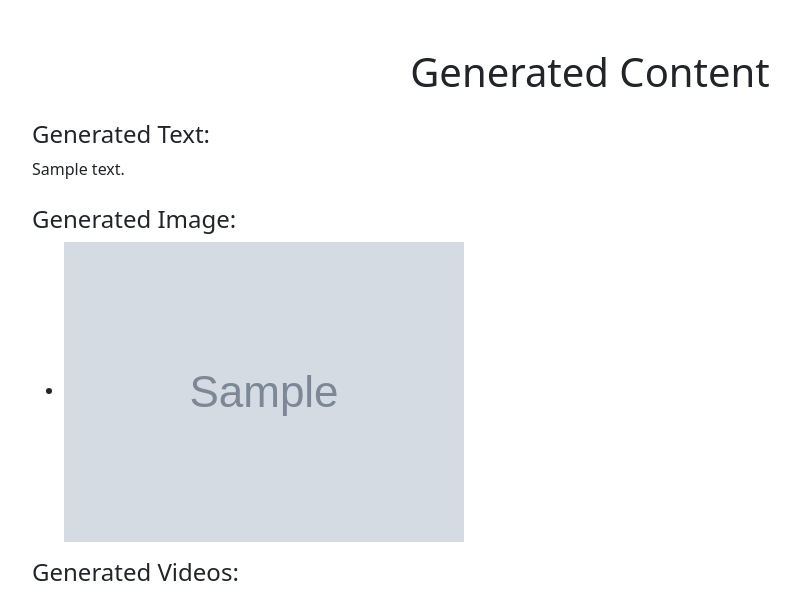
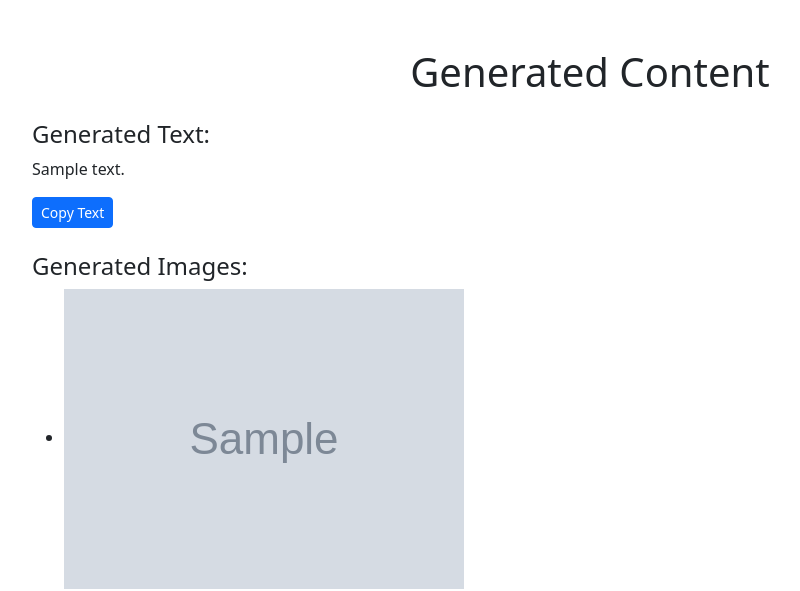
Before and after one commit to param-kasana/Daily_News_Content_Generator, a Flask app: template templates/result.html in a window 1280 px wide. Shown: the top 591 px of the page, without its empty margins (50-850 px from the left). Run offline with Flask 3, Linux system fonts and the light colour scheme; the template is opened without the code that fills it: most values are stand-ins (such as "Sample title", 1, 10 or a date in 2020); grey boxes marked "Sample" are stand-in pictures.

Commit message:
Implemented download functionality

```diff
--- a/templates/result.html
+++ b/templates/result.html
@@ -5,56 +5,87 @@
     <meta name="viewport" content="width=device-width, initial-scale=1.0">
     <title>Generated Content</title>
     <link href="https://cdn.jsdelivr.net/npm/bootstrap@5.3.0-alpha3/dist/css/bootstrap.min.css" rel="stylesheet">
+    <script>
+        // Function to copy text to clipboard
+        function copyToClipboard(id) {
+            const text = document.getElementById(id).innerText;
+            navigator.clipboard.writeText(text).then(() => {
+                alert("Text copied to clipboard!");
+            }).catch(err => {
+                alert("Failed to copy text!");
+            });
+        }
+    </script>
 </head>
 <body>
     <div class="container mt-5">
         <h1 class="text-center">Generated Content</h1>
+
+        <!-- Generated Text -->
         {% if outputs.text %}
         <div class="mt-4">
             <h4>Generated Text:</h4>
-            <p>{{ outputs.text }}</p>
+            <p id="generated-text">{{ outputs.text }}</p>
+            <button class="btn btn-primary btn-sm" onclick="copyToClipboard('generated-text')">Copy Text</button>
         </div>
         {% endif %}
+
+        <!-- Generated Images -->
         {% if outputs.images %}
         <div class="mt-4">
-            <h4>Generated Image:</h4>
+            <h4>Generated Images:</h4>
             <ul>
                 {% for image in outputs.images %}
                 <li>
                     <img src="{{ url_for('static', filename='images/generated/' + image.split('/')[-1]) }}"
                          alt="Generated Image" class="img-fluid">
+                    <br>
+                    <a href="{{ url_for('static', filename='images/generated/' + image.split('/')[-1]) }}"
+                       download="{{ image.split('/')[-1] }}" class="btn btn-success btn-sm mt-2">Download Image</a>
                 </li>
                 {% endfor %}
             </ul>
         </div>
         {% endif %}
+
+        <!-- Generated Videos -->
         {% if outputs.videos %}
-        <div>
+        <div class="mt-4">
             <h4>Generated Videos:</h4>
             <ul>
                 {% for video in outputs.videos %}
                 <li>
-                    <video controls class="video-fluid">
+                    <video controls class="video-fluid mt-2">
                         <source src="{{ url_for('static', filename=video) }}" type="video/mp4">
                         Your browser does not support the video tag.
                     </video>
+                    <br>
+                    <a href="{{ url_for('static', filename=video) }}"
+                       download="{{ video.split('/')[-1] }}" class="btn btn-success btn-sm mt-2">Download Video</a>
                 </li>
                 {% endfor %}
             </ul>
         </div>
         {% endif %}
+
+        <!-- Generated Memes -->
         {% if outputs.memes %}
-        <div>
-            <h4>Generated Meme:</h4>
+        <div class="mt-4">
+            <h4>Generated Memes:</h4>
             <ul>
                 {% for meme in outputs.memes %}
                 <li>
                     <img src="{{ url_for('static', filename=meme) }}" alt="Generated Meme" class="img-fluid">
+                    <br>
+                    <a href="{{ url_for('static', filename=meme) }}"
+                       download="{{ meme.split('/')[-1] }}" class="btn btn-success btn-sm mt-2">Download Meme</a>
                 </li>
                 {% endfor %}
             </ul>
         </div>
         {% endif %}
+
+        <!-- Generate Again Button -->
         <div class="mt-4 text-center">
             <a href="/" class="btn btn-secondary">Generate Again</a>
         </div>
```
Lines whose indentation alone changed are shown as unchanged.
